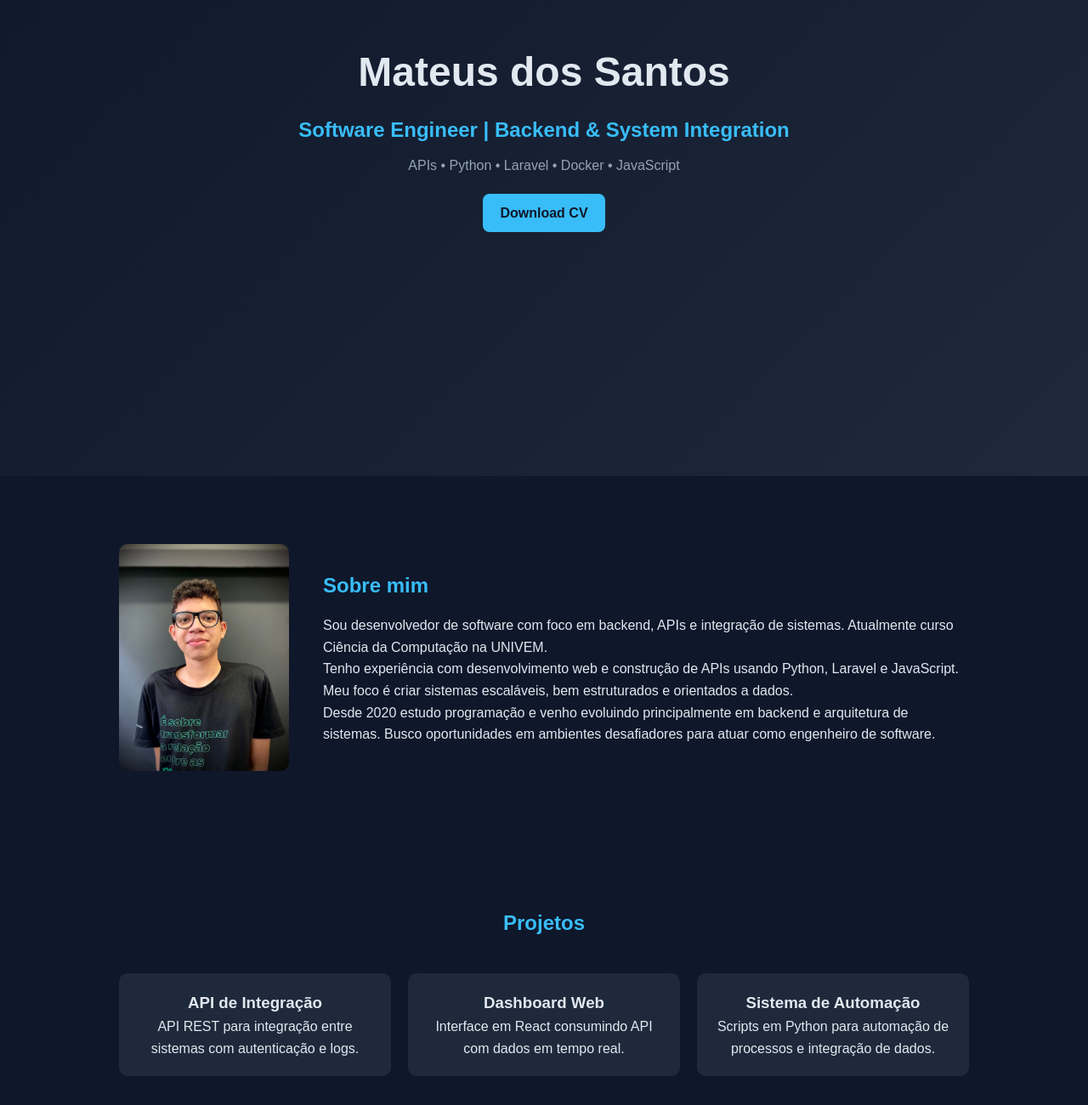
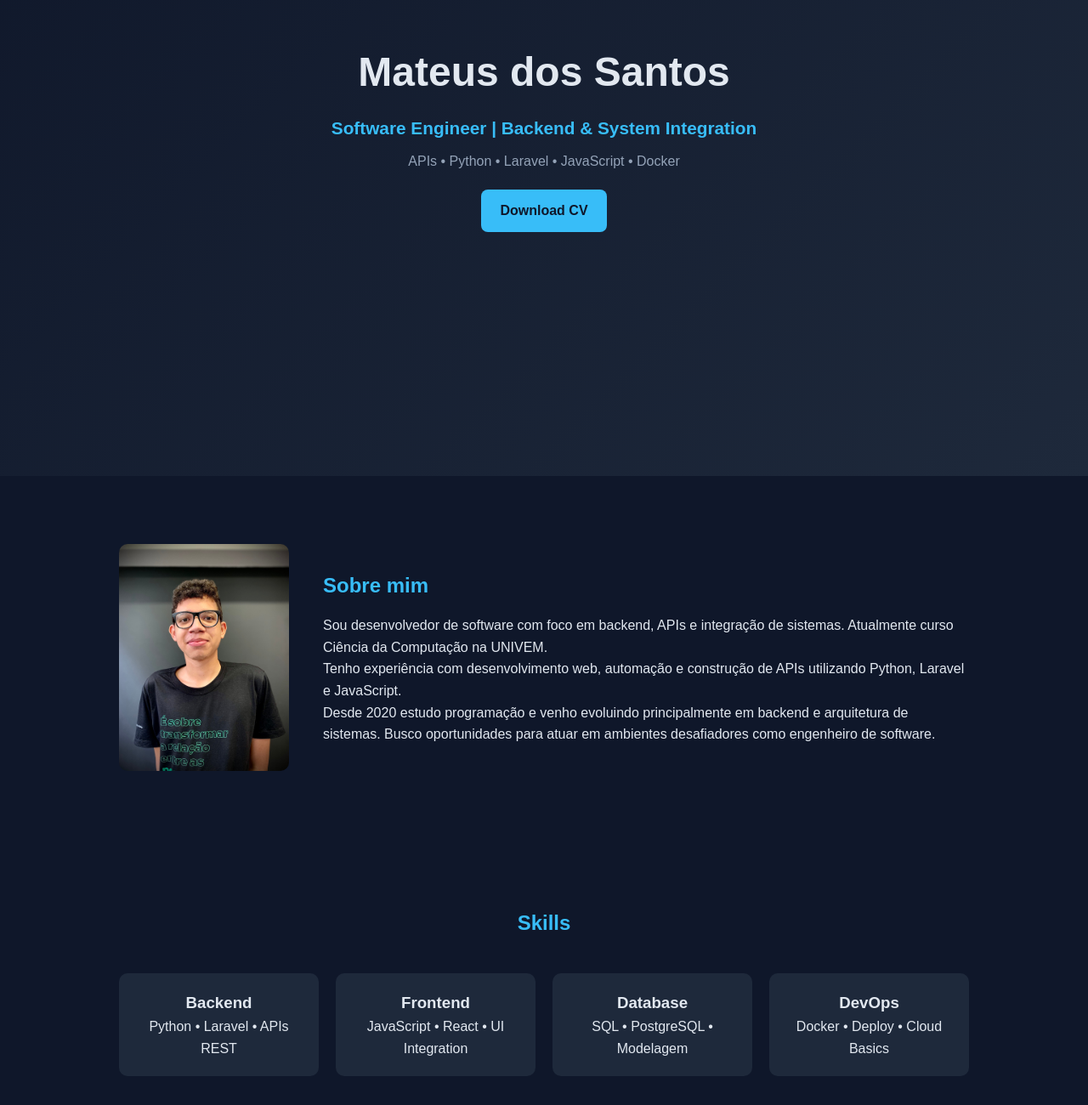
Before and after one commit to Mateus987/portfolio, a plain HTML site: page index.html in a window 1280 px wide. Shown: the part 240-1540 px from the top of the page at 85% size. Drawn offline with Linux system fonts and the light colour scheme.

Commit message:
Refactor index.html with CSS styles and layout updates
Added CSS styles for layout and design enhancements.

```diff
--- a/index.html
+++ b/index.html
@@ -5,20 +5,178 @@
   <meta name="viewport" content="width=device-width, initial-scale=1.0"/>
   <title>Mateus dos Santos | Software Engineer</title>
 
-  <link rel="stylesheet" href="style.css"/>
+<style>
+    * {
+    margin: 0;
+    padding: 0;
+    box-sizing: border-box;
+    font-family: "Arial", sans-serif;
+    }
+
+    body {
+    background: #0f172a;
+    color: #e2e8f0;
+    line-height: 1.6;
+    }
+
+    /* HERO */
+    .hero {
+    height: 100vh;
+    display: flex;
+    justify-content: center;
+    align-items: center;
+    text-align: center;
+    background: linear-gradient(135deg, #0f172a, #1e293b);
+    padding: 20px;
+    }
+
+    .hero h1 {
+    font-size: 3rem;
+    }
+
+    .hero h2 {
+    font-size: 1.3rem;
+    margin-top: 10px;
+    color: #38bdf8;
+    }
+
+    .stack {
+    margin-top: 10px;
+    color: #94a3b8;
+    }
+
+    .btn {
+    margin-top: 20px;
+    padding: 12px 22px;
+    background: #38bdf8;
+    color: #0f172a;
+    text-decoration: none;
+    border-radius: 8px;
+    font-weight: bold;
+    display: inline-block;
+    transition: 0.3s;
+    }
+
+    .btn:hover {
+    background: #0ea5e9;
+    }
+
+    /* ABOUT */
+    .about {
+    padding: 80px 20px;
+    }
+
+    .container {
+    display: flex;
+    max-width: 1000px;
+    margin: auto;
+    gap: 40px;
+    align-items: center;
+    }
+
+    .profile {
+    width: 200px;
+    border-radius: 10px;
+    }
+
+    .text h2 {
+    color: #38bdf8;
+    margin-bottom: 15px;
+    }
+
+    /* SKILLS */
+    .skills {
+    padding: 80px 20px;
+    text-align: center;
+    }
+
+    .skills h2 {
+    color: #38bdf8;
+    margin-bottom: 40px;
+    }
+
+    .skills-grid {
+    display: grid;
+    grid-template-columns: repeat(auto-fit, minmax(220px, 1fr));
+    gap: 20px;
+    max-width: 1000px;
+    margin: auto;
+    }
+
+    .skill-card {
+    background: #1e293b;
+    padding: 20px;
+    border-radius: 10px;
+    transition: 0.3s;
+    }
+
+    .skill-card:hover {
+    transform: translateY(-5px);
+    }
+
+    /* CONTACT */
+    .contact {
+    padding: 60px 20px;
+    text-align: center;
+    background: #0b1220;
+    }
+
+    .contact h2 {
+    color: #38bdf8;
+    margin-bottom: 20px;
+    }
+
+    .links {
+    display: flex;
+    justify-content: center;
+    gap: 20px;
+    margin-bottom: 20px;
+    }
+
+    .links a {
+    color: #94a3b8;
+    text-decoration: none;
+    }
+
+    .links a:hover {
+    color: #38bdf8;
+    }
+
+    .copy {
+    font-size: 0.8rem;
+    color: #64748b;
+    }
+
+    /* RESPONSIVO */
+    @media (max-width: 768px) {
+    .container {
+        flex-direction: column;
+        text-align: center;
+    }
+
+    .hero h1 {
+        font-size: 2.2rem;
+    }
+    }
+</style>
 </head>
 
 <body>
 
   <!-- HERO -->
   <header class="hero">
-    <h1>Mateus dos Santos</h1>
-    <h2>Software Engineer | Backend & System Integration</h2>
-    <p>APIs • Python • Laravel • Docker • JavaScript</p>
+    <div class="hero-content">
+      <h1>Mateus dos Santos</h1>
+      <h2>Software Engineer | Backend & System Integration</h2>
 
-    <a href="CV Mateus dos Santos.pdf" download class="btn">
-      Download CV
-    </a>
+      <p class="stack">
+        APIs • Python • Laravel • JavaScript • Docker
+      </p>
+
+      <a href="CV Mateus dos Santos.pdf" download class="btn">
+        Download CV
+      </a>
+    </div>
   </header>
 
   <!-- SOBRE -->
@@ -36,38 +194,43 @@
         </p>
 
         <p>
-          Tenho experiência com desenvolvimento web e construção de APIs usando Python, Laravel e JavaScript.
-          Meu foco é criar sistemas escaláveis, bem estruturados e orientados a dados.
+          Tenho experiência com desenvolvimento web, automação e construção de APIs utilizando
+          Python, Laravel e JavaScript.
         </p>
 
         <p>
           Desde 2020 estudo programação e venho evoluindo principalmente em backend e arquitetura de sistemas.
-          Busco oportunidades em ambientes desafiadores para atuar como engenheiro de software.
+          Busco oportunidades para atuar em ambientes desafiadores como engenheiro de software.
         </p>
+      </div>
 
-      </div>
     </div>
   </section>
 
-  <!-- PROJETOS -->
-  <section class="projects">
-    <h2>Projetos</h2>
+  <!-- SKILLS -->
+  <section class="skills">
+    <h2>Skills</h2>
 
-    <div class="grid">
+    <div class="skills-grid">
 
-      <div class="card">
-        <h3>API de Integração</h3>
-        <p>API REST para integração entre sistemas com autenticação e logs.</p>
+      <div class="skill-card">
+        <h3>Backend</h3>
+        <p>Python • Laravel • APIs REST</p>
       </div>
 
-      <div class="card">
-        <h3>Dashboard Web</h3>
-        <p>Interface em React consumindo API com dados em tempo real.</p>
+      <div class="skill-card">
+        <h3>Frontend</h3>
+        <p>JavaScript • React • UI Integration</p>
       </div>
 
-      <div class="card">
-        <h3>Sistema de Automação</h3>
-        <p>Scripts em Python para automação de processos e integração de dados.</p>
+      <div class="skill-card">
+        <h3>Database</h3>
+        <p>SQL • PostgreSQL • Modelagem</p>
+      </div>
+
+      <div class="skill-card">
+        <h3>DevOps</h3>
+        <p>Docker • Deploy • Cloud Basics</p>
       </div>
 
     </div>
```
